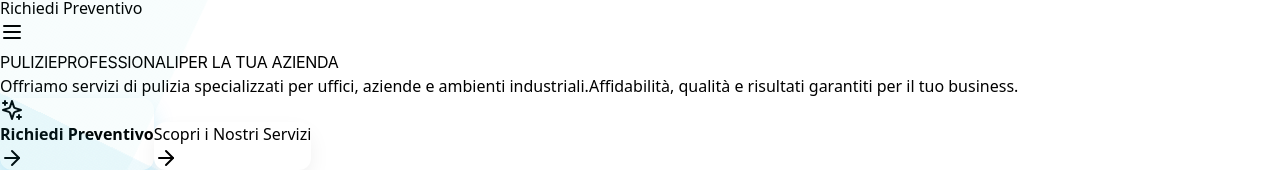
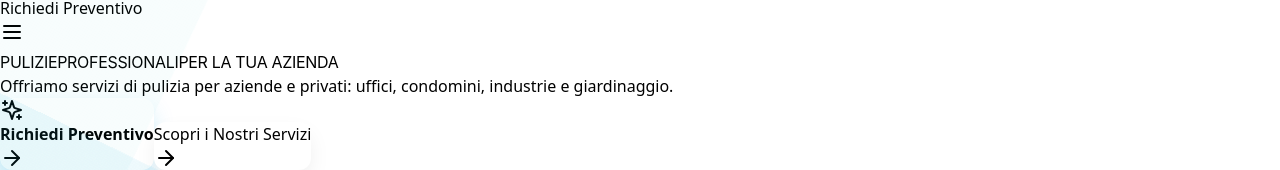
Before and after one commit to Seby850/articclean-bolt-secondario, a React (Vite) app: page / in a window 1280 px wide. Shown: the part 496-666 px from the top of the page. Built offline with nearby package versions, Linux system fonts and the light colour scheme.

Commit message:
Updated Homepage.tsx

```diff
--- a/src/pages/Homepage.tsx
+++ b/src/pages/Homepage.tsx
@@ -140,10 +140,7 @@ const Homepage = () => {
               </h1>
 
               <p className="text-lg sm:text-xl lg:text-2xl text-slate-600 max-w-3xl mx-auto leading-relaxed font-light px-4">
-                Offriamo servizi di pulizia specializzati per uffici, aziende e ambienti industriali.
-                <span className="block mt-2 font-medium text-sky-700">
-                  Affidabilità, qualità e risultati garantiti per il tuo business.
-                </span>
+                Offriamo servizi di pulizia per aziende e privati: uffici, condomini, industrie e giardinaggio.
               </p>
             </div>
 
```
